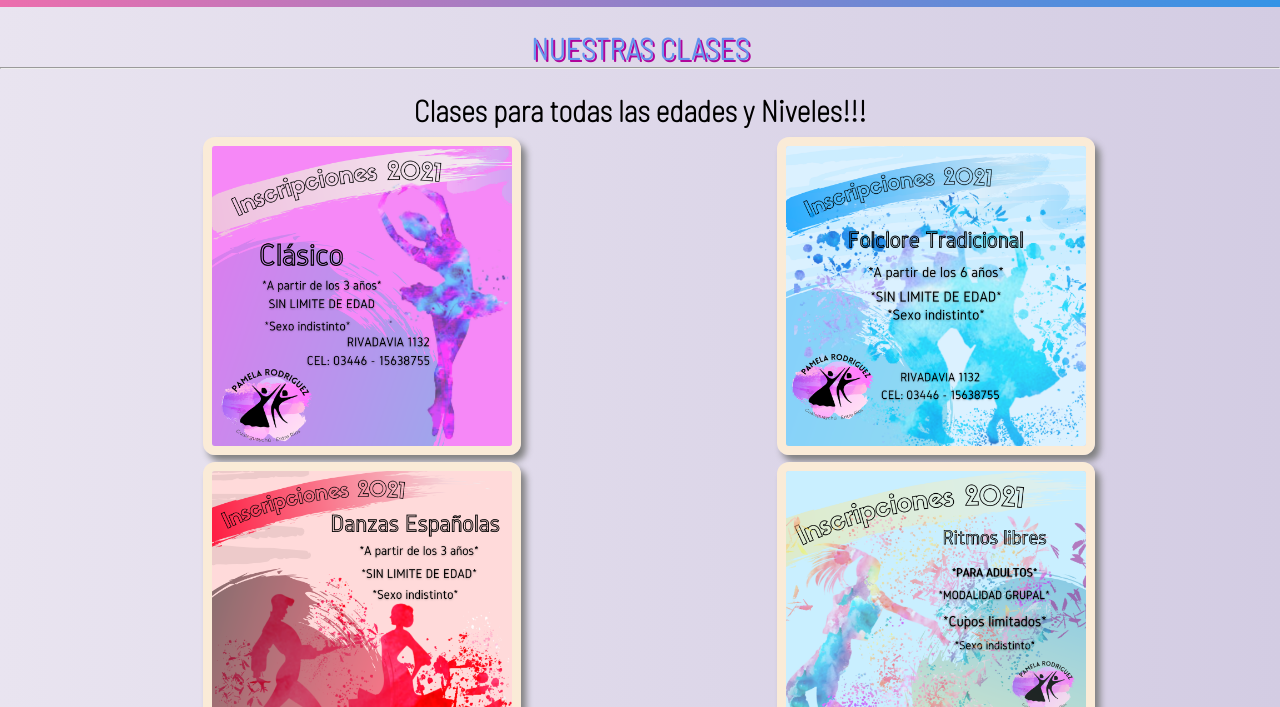
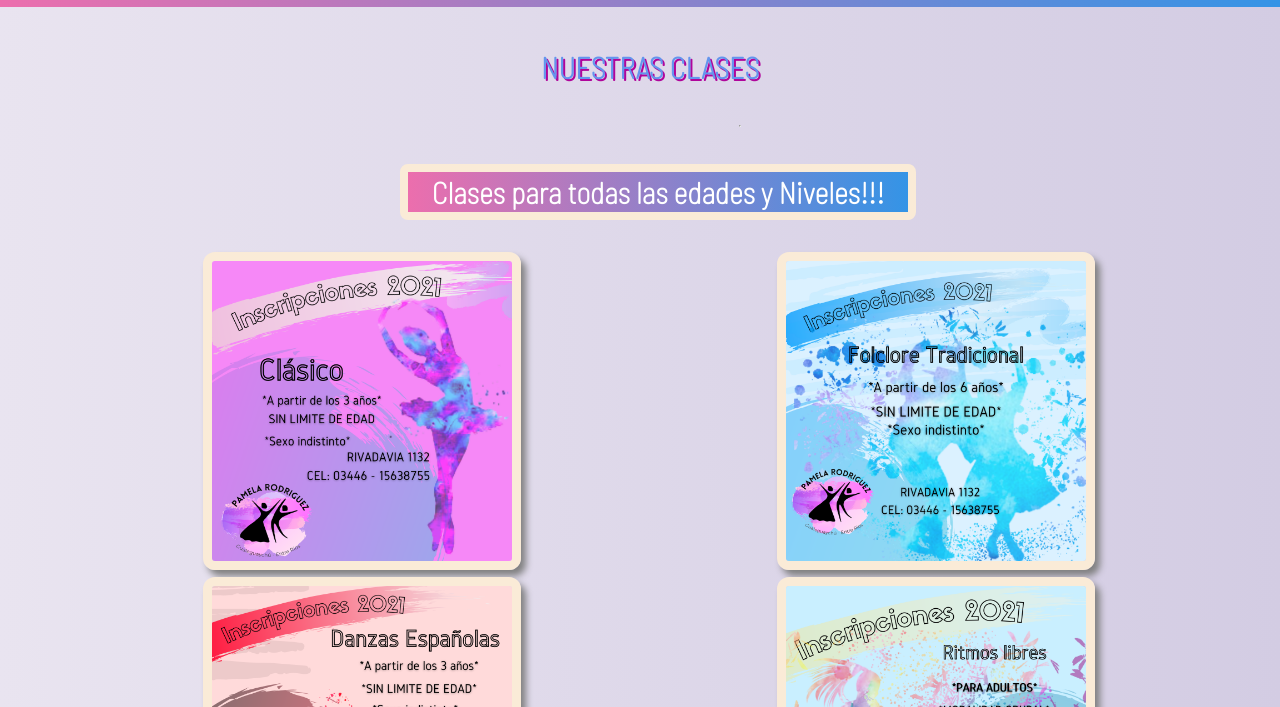
Before and after one commit to lucasmemox/danzasPamelaRodriguez, a plain HTML site: page paginas/clases.html in a window 1280 px wide. Shown: the part 93-800 px from the top of the page. Drawn offline with nearby package versions, Linux system fonts and the light colour scheme.

Commit message:
modifico el css para el grid del html de clases

```diff
--- a/css/maquetado.css
+++ b/css/maquetado.css
@@ -423,6 +423,7 @@ body {
   display: flex;
   flex-wrap: wrap; /*Para que se posicionen abajo cuando no entran*/
   flex-direction: row; /*pongo en fila*/
+
   justify-content: space-evenly;/*trabaja a nivel de fila la separacion*/
 }
 
@@ -439,30 +440,59 @@ body {
   cursor: pointer;
 }
 
-.cajaClases{
+.encabezado{
+  display: flex;
+  flex-direction: column;
   width: 100%;
-  height: 100px;
+  height: 200px;
+  margin-left: 400px;
+  margin-right: 200px;
+  margin-top: 10px;
 
 }
 
-.cajaClases h2{
+.encabezado h2{
+  display: flex;
+  width: 500px;
+  height: 40px;
   margin-bottom: 30px;
   /*separo el h2 del contenido*/
   color: cornflowerblue;
   font-weight: 700;
   font-size: 3rem;
-  margin: 0 auto;
-  /* Centro */
   margin-top: 20px;
-  text-align: center;
+  justify-content:space-evenly;
+  /* Distribuir items uniformemente Los items tienen el mismo espacio a su alrededor */
+  align-items: center;
+  /*alineo los objetos de la cabecera, el logo y el menu*/
 
   text-shadow: 2px 2px rgb(176, 5, 155);
 }
 
-.cajaClases p {
-text-align: center;
-font-weight: 700;
-font-size: 3rem;
+.encabezado p{
+display: flex;
+width: 500px;
+height: 40px;
+justify-content:space-evenly;
+  /* Distribuir items uniformemente Los items tienen el mismo espacio a su alrededor */
+align-items: center;
+  /*alineo los objetos de la cabecera, el logo y el menu*/
+
+border-radius: 8px;
+border-color: antiquewhite;
+border-style: solid;
+border-width: 8px;
+
+background: #3494E6;
+/* fallback for old browsers */
+background: -webkit-linear-gradient(to right, #EC6EAD, #3494E6);
+/* Chrome 10-25, Safari 5.1-6 */
+background: linear-gradient(to right, #EC6EAD, #3494E6);
+/* W3C, IE 10+/ Edge, Firefox 16+, Chrome 26+, Opera 12+, Safari 7+ */
+
+  color: white;
+  font-weight: 700;
+  font-size: 3rem;
 }
 
 .img-clases:hover {
--- a/paginas/clases.html
+++ b/paginas/clases.html
@@ -42,11 +42,13 @@
 
             <main>
                 <div class="contenedor-principal">
-                    <div class="cajaClases">
+                    <div class="caja encabezado">
                         <h2 class="animate__animated animate__backInDown">NUESTRAS CLASES</h2>
                         <hr>
+
                         <p class="animate__animated animate__swing"> Clases para todas las edades y Niveles!!!
                         </p>
+
                     </div>
                     <div class="caja"><img class="img-clases" src="../imagenes/oferta/clasico.png"></div>
 
```
